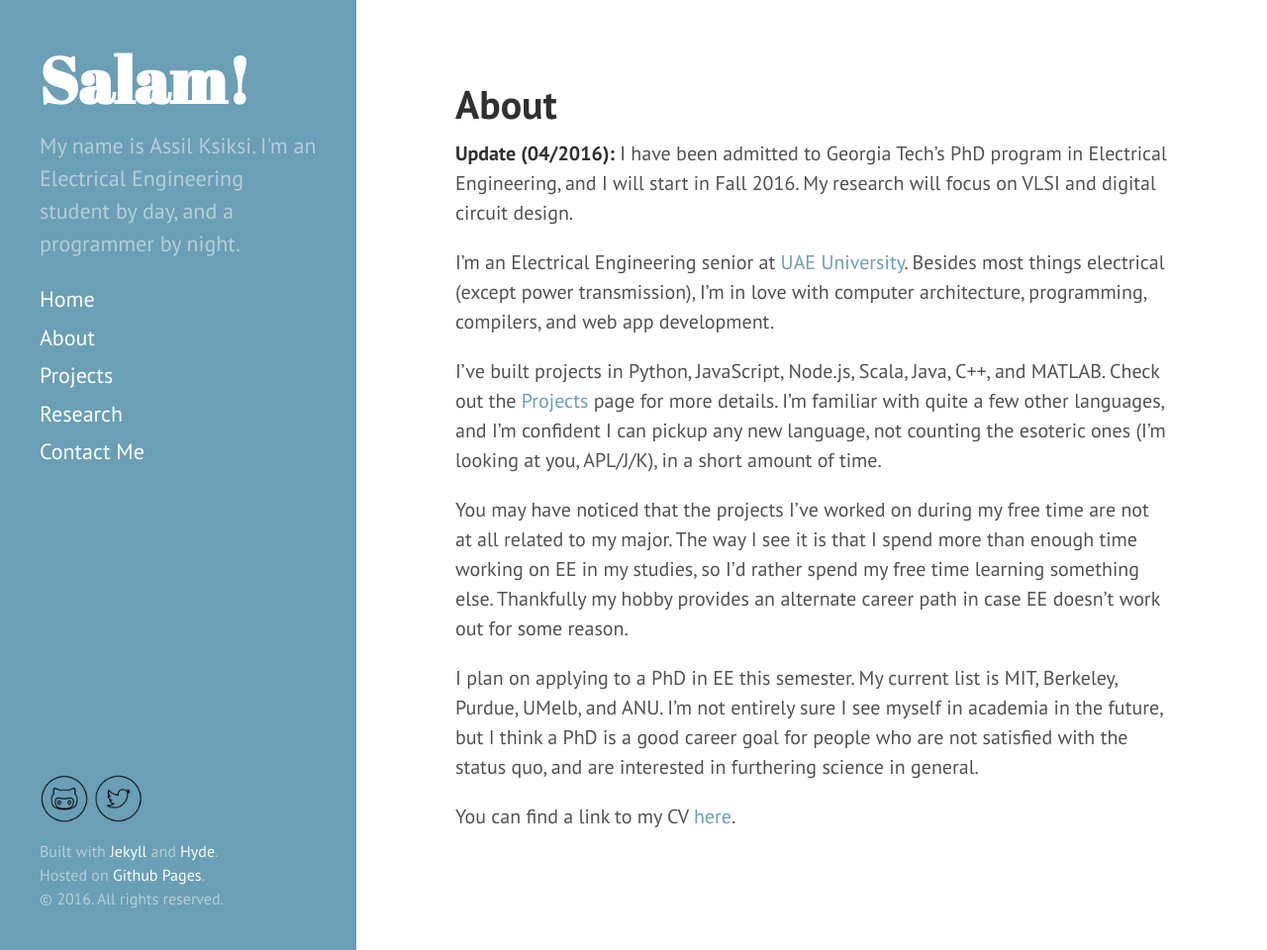
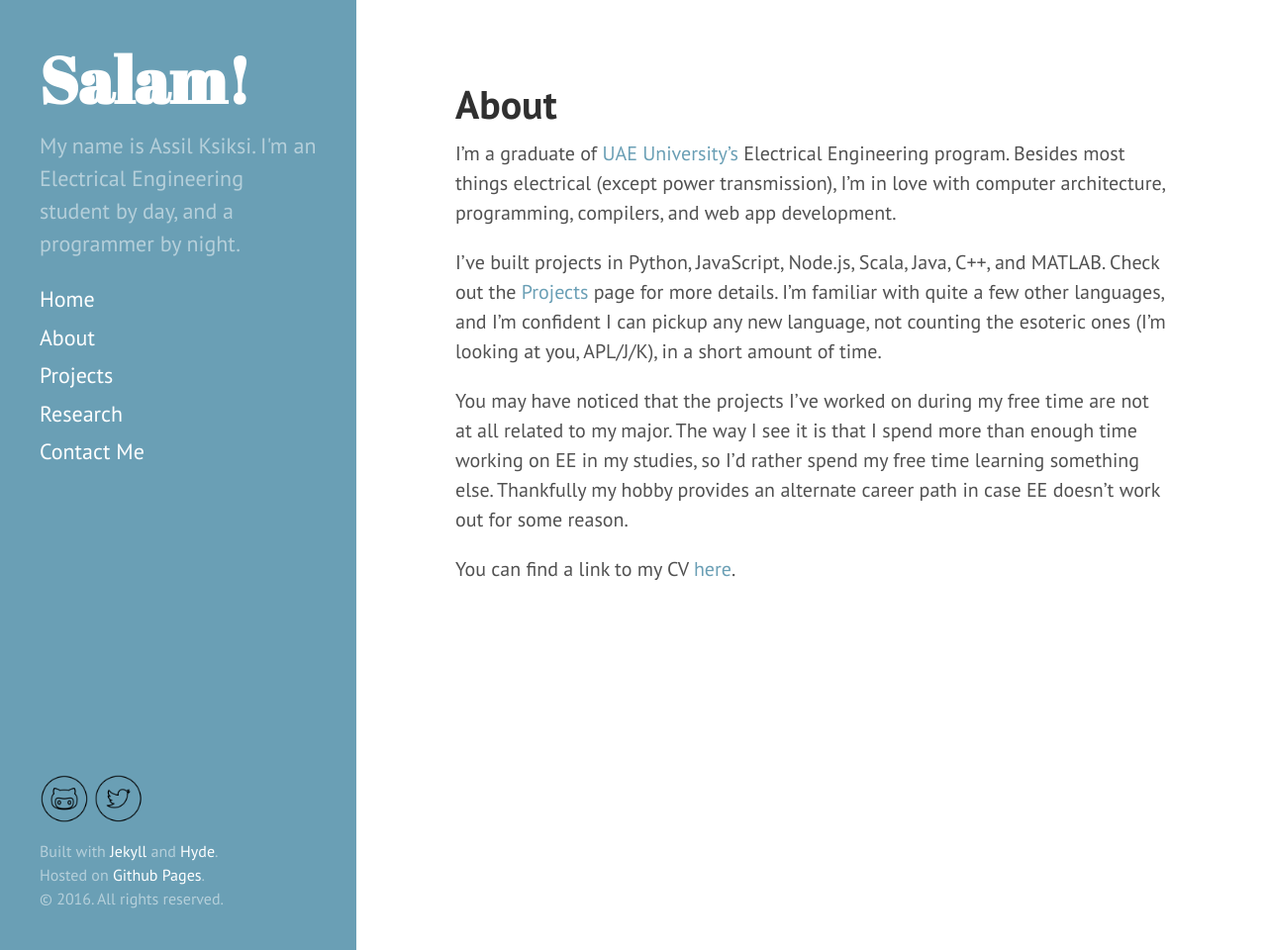
Before and after one commit to aksiksi/blog, a Jekyll site: the page built from about/index.md, in a window 1280 px wide and 960 px high. Shown: the whole window at 99% size. Built offline with Jekyll 4.4.1, drawn with Linux system fonts in a browser that asks for light colours; Markdown is read by kramdown in place of the engine named in the settings.

Commit message:
About page updated

```diff
--- a/about/index.md
+++ b/about/index.md
@@ -3,14 +3,10 @@ layout: page
 title: About
 ---
 
-**Update (04/2016):** I have been admitted to Georgia Tech's PhD program in Electrical Engineering, and I will start in Fall 2016. My research will focus on VLSI and digital circuit design.
-
-I'm an Electrical Engineering senior at [UAE University](https://www.uaeu.ac.ae/en/). Besides most things electrical (except power transmission), I'm in love with computer architecture, programming, compilers, and web app development.
+I'm a graduate of [UAE University's](https://www.uaeu.ac.ae/en/) Electrical Engineering program. Besides most things electrical (except power transmission), I'm in love with computer architecture, programming, compilers, and web app development.
 
 I've built projects in Python, JavaScript, Node.js, Scala, Java, C++, and MATLAB. Check out the [Projects]({{ site.author.url }}/projects/) page for more details. I'm familiar with quite a few other languages, and I'm confident I can pickup any new language, not counting the esoteric ones (I'm looking at you, APL/J/K), in a short amount of time.
 
 You may have noticed that the projects I've worked on during my free time are not at all related to my major. The way I see it is that I spend more than enough time working on EE in my studies, so I'd rather spend my free time learning something else. Thankfully my hobby provides an alternate career path in case EE doesn't work out for some reason.
 
-I plan on applying to a PhD in EE this semester. My current list is MIT, Berkeley, Purdue, UMelb, and ANU. I'm not entirely sure I see myself in academia in the future, but I think a PhD is a good career goal for people who are not satisfied with the status quo, and are interested in furthering science in general.
-
 You can find a link to my CV [here]({{ site.baseurl }}cv.pdf).
```
